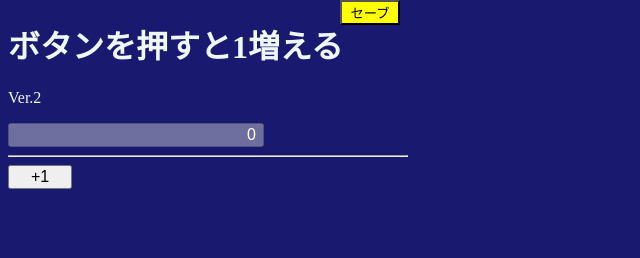
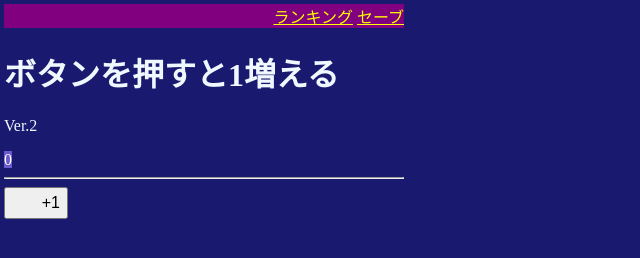
Before and after one commit to totoki-kei/inc2, a plain HTML site: page index.html in a window 1280 px wide. Shown: the whole page, without its empty margins (0-640 px from the left). Drawn offline with Linux system fonts and the light colour scheme.

Commit message:
ランキング対応

```diff
--- a/index.html
+++ b/index.html
@@ -11,36 +11,60 @@
             background-color: midnightblue;
             width: 400px;
             min-height: 600px;
-        }
-
-        #saveButton {
-            display: block;
-            position: absolute;
-            top: 0px;
-            left: 340px;
-            width: 60px;
-            background-color: yellow;
-        }
-
-        #val0 {
-            color: white;
-            font-size: 1em;
-            min-width: 16em;
-            text-align: right;
+            margin: 0px;
+            padding: 4px;
         }
 
         .btn {
             display: block;
             font-size: 1em;
             min-width: 64px;
-            height: 1.5em;
+            max-width: 100%;
+            min-height: 2em;
         }
 
-        td {
-            border: 1px white solid;
+        #menu-buttons {
+            display: block;
+            position: relative;
+            width: 100%;
+            top: 0px;
+            margin-left:auto;
+            margin-right:20px;
+            text-align: right;
+
+
+            background-color: purple;
         }
 
+        a {
+            color:yellow;
+        }
 
+        a:hover {
+            color: red;
+        }
+
+        #region-buttons {
+            overflow-x:hidden;
+            overflow-y:scroll;
+            max-height:360px;
+        }
+
+        #region-buttons input.btn {
+            word-wrap: break-word;
+            white-space: normal;
+            text-align: right;
+        }
+
+        #val0 {
+            color: white;
+            background-color:slateblue;
+            font-size: 1em;
+            min-width: 16em;
+            text-align: right;
+            word-wrap: break-word;
+
+        }
 
     </style>
     <script src="./jquery-3.6.0.js"></script>
@@ -53,6 +77,8 @@
         let clicks = [ 0n, 0n ];
 
         let clickCount = 0n;
+
+        let scoreboards = undefined;
 
         function formatBigInt(b) {
             return b.toLocaleString();
@@ -74,12 +100,12 @@
             if (node.length) {
                 node.attr("title", titleStr);
             } else {
-                $(`<input class="btn" id="val${index}" value="+${formatBigInt(values[index])}" type="button" onclick="proc(${index})" title="${titleStr}">`).appendTo("body");
+                $(`<input class="btn" id="val${index}" value="+${formatBigInt(values[index])}" type="button" onclick="proc(${index})" title="${titleStr}">`).appendTo("#region-buttons");
             }
         }
 
         function loadData() {
-            clickCount = BigInt(localStorage.getItem("clickCount") ?? 0);
+            clickCount = BigInt(localStorage.getItem("clickCount") || 0);
 
             let valuesStr = JSON.parse(localStorage.getItem("values"));
             if (valuesStr) {
@@ -104,6 +130,12 @@
                 clicks.map((val, idx, arr) => val.toString())
             );
             localStorage.setItem("clicks", clicksJson);
+
+            try {
+                if (scoreboards) {
+                    scoreboards.setRecord(1, values[0].toString().length);
+                }
+            } catch {}
         }
 
         function clearData() {
@@ -113,8 +145,11 @@
         }
 
         function updateButtonText(target) {
-            let prefix = (target == 0 ? "" : "+");
-            $("#val" + target).val(prefix + formatBigInt(values[target]));
+            if (target == 0) {
+                $("#val0").text(formatBigInt(values[target]));
+            } else {
+                $("#val" + target).val("+" + formatBigInt(values[target]));
+            }
         }
 
         function proc(index) {
@@ -128,16 +163,18 @@
             clickCount++;
 
             // 2桁増えるごとにボタン1個追加
-            let digits = values[0].toString().length;
-
-            //   0 -   99 : 1
-            // 100 - 9999 : 2
-            let availableButtons = 1 + (digits - 1) / 2;
+            let availableButtons = 1 + (values[0].toString().length - 1) / 2;
 
             for (let i = values.length; i <= availableButtons; i++) {
                 addButton(i);
             }
 
+        }
+
+        function toggleScoreboard() {
+            if (scoreboards) {
+                scoreboards.display(1);
+            }
         }
 
 
@@ -158,18 +195,33 @@
                 console.warn("アツマールのおれいコメント設定に失敗 : ", ex);
             }
 
+            // アツマール設定 スコアボード利用可否確認
+            try {
+                scoreboards = window.RPGAtsumaru.scoreboards;
 
+            } catch (ex) {
+                console.warn("アツマールのスコアボードAPIの取得に失敗 : ", ex);
+                //$("#toggle-scoreboards").hide();
+            }
 
         });
 
     </script>
-    <h1 id="pageTitle">ボタンを押すと1増える</h1>
+
+    <div id="menu-buttons">
+        <a href="#" id="toggle-scoreboards" type="button" onclick="toggleScoreboard(); return false;">ランキング</a>
+        <a href="#" id="do-save" type="button" onclick="saveData(); return false;">セーブ</a>
+    </div>
+
+    <h1>ボタンを押すと1増える</h1>
     <p>Ver.2</p>
-    <input id="saveButton" value="セーブ" type="button" onclick="saveData();" />
 
-    <input class="val" id="val0" value="0" type="button" disabled/>
+    <span class="val" id="val0">0</span>
     <hr>
-    <!-- input class="btn" id="val1" value="+1" type="button" onclick="proc(1)" title="初期状態で解放されています" / -->
+    <div id="region-buttons">
+        <!-- input class="btn" id="val1" value="+1" type="button" onclick="proc(1)" title="初期状態で解放されています" / -->
+    </div>
+
 </body>
 
 </html>
```
